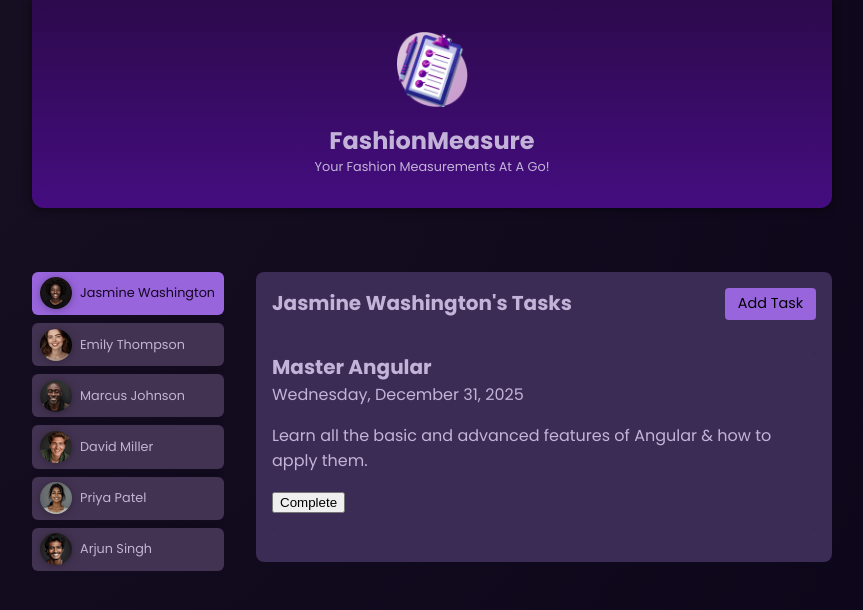
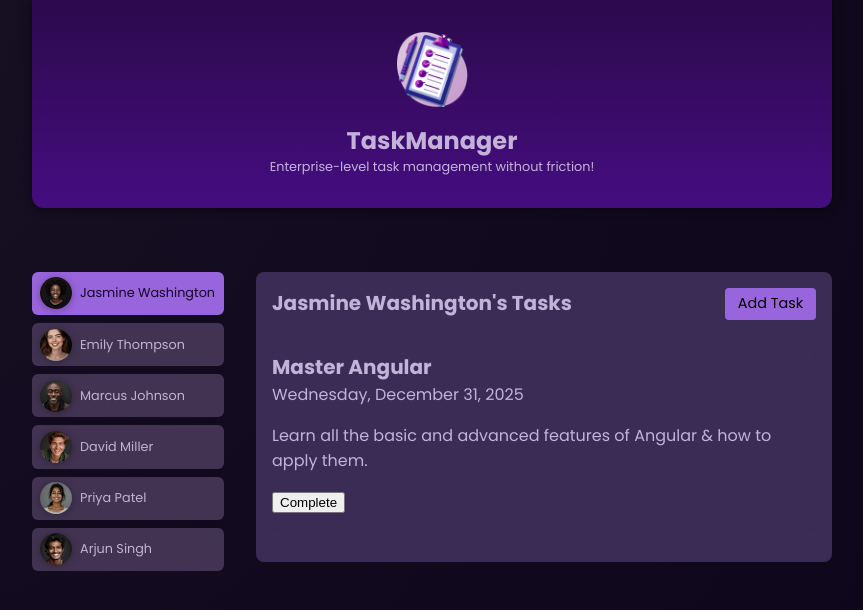
Before and after one commit to MfonOtung/Task-Manager-App-Angular, an Angular app: page / in a window 1280 px wide. Shown: the top 610 px of the page, without its empty margins (208-1071 px from the left). Built offline with nearby package versions, Linux system fonts and the light colour scheme.

Commit message:
Change of header Title

```diff
--- a/src/app/header/header.component.html
+++ b/src/app/header/header.component.html
@@ -1,7 +1,7 @@
 <header>
     <img src="assets/images/task-management-logo.png" alt="My Measurements"/>
     <div>
-        <h1>FashionMeasure</h1>
-        <p>Your Fashion Measurements At A Go!</p>
+        <h1>TaskManager</h1>
+        <p>Enterprise-level task management without friction!</p>
     </div>
 </header>
```
